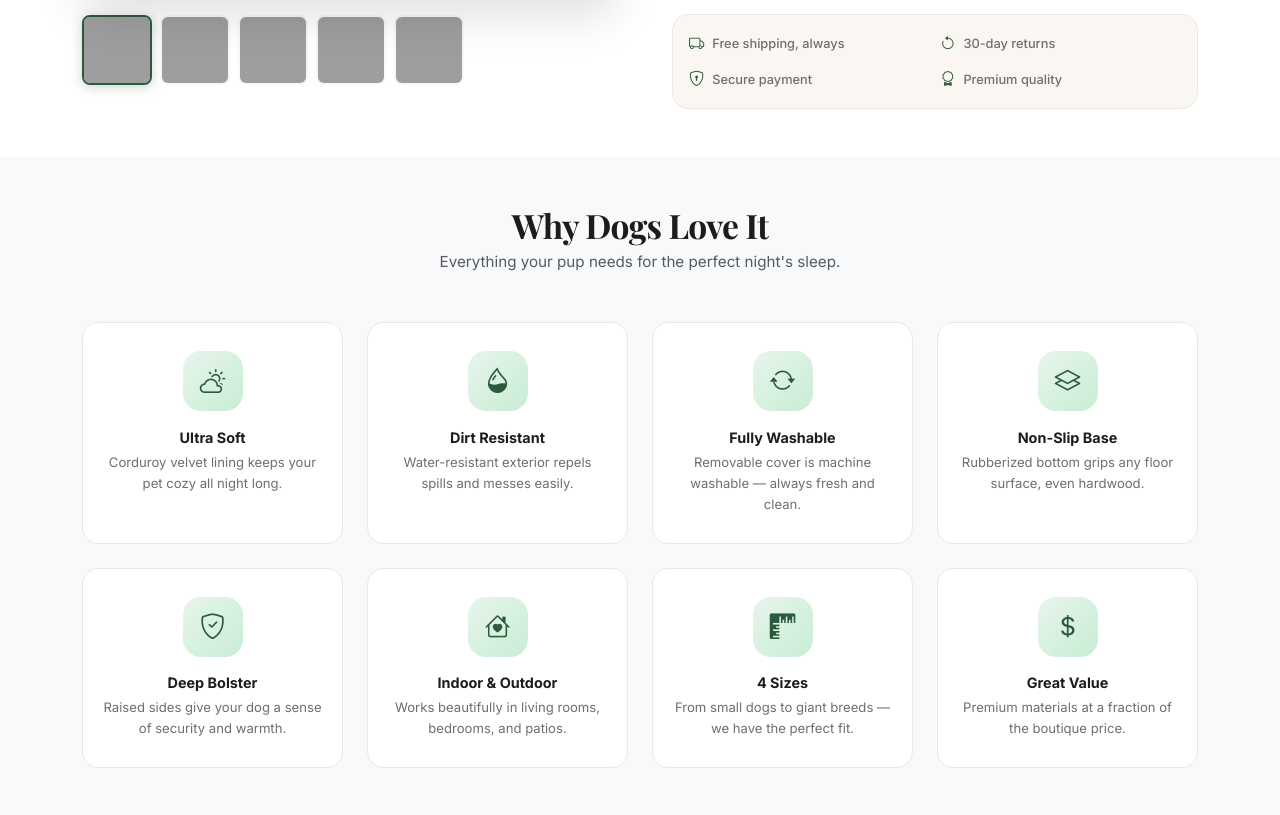
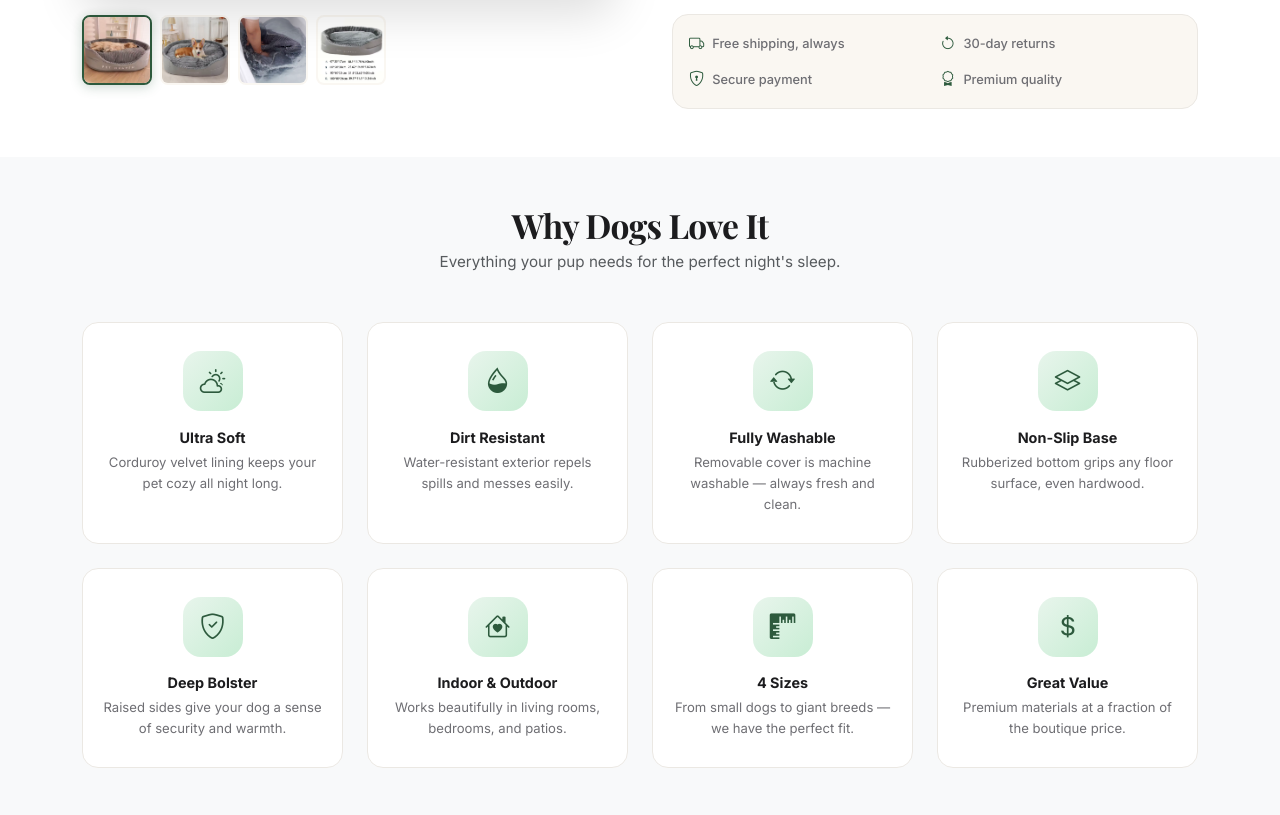
Before and after one commit to ethanhockey1211-lgtm/Dog-bed, an ASP.NET Core app: a page that uses Pages/Index.cshtml in a window 1280 px wide. Shown: the part 699-1514 px from the top of the page. Run offline with ASP.NET Core 8, Linux system fonts and the light colour scheme; some libraries are stand-ins or nearby versions; grey boxes are pictures that could not be loaded.

Commit message:
Wire in product images (IMG_1046–1049)
Updated all image references across Index, Cart, Checkout, and
ProductService to use the four uploaded photos:
  IMG_1046 — golden retriever sleeping (hero)
  IMG_1047 — corgi sitting (lifestyle)
  IMG_1048 — bed being washed (washable feature)
  IMG_1049 — product + size chart (detail)

https://claude.ai/code/session_01Lg4BpGqBLnigzQ4orTEiPG

```diff
--- a/Pages/Cart.cshtml
+++ b/Pages/Cart.cshtml
@@ -28,7 +28,7 @@
                     {
                         <div class="cart-item" data-product="@item.ProductId" data-size="@item.Size" data-color="@item.Color">
                             <div class="cart-item-img">
-                                <img src="/images/bed-hero.jpg" alt="@item.ProductName"
+                                <img src="/images/IMG_1046.jpeg" alt="@item.ProductName"
                                      onerror="this.src='/images/placeholder.svg'" />
                             </div>
                             <div class="cart-item-details flex-grow-1">
--- a/Pages/Checkout.cshtml
+++ b/Pages/Checkout.cshtml
@@ -107,7 +107,7 @@
                     {
                         <div class="checkout-item">
                             <div class="checkout-item-img">
-                                <img src="/images/bed-hero.jpg" alt="@item.ProductName"
+                                <img src="/images/IMG_1046.jpeg" alt="@item.ProductName"
                                      onerror="this.src='/images/placeholder.svg'" />
                                 <span class="checkout-qty-badge">@item.Quantity</span>
                             </div>
--- a/Pages/Index.cshtml
+++ b/Pages/Index.cshtml
@@ -15,24 +15,21 @@
             <div class="col-lg-6">
                 <div class="product-gallery">
                     <div id="mainImage" class="main-image-wrapper">
-                        <img id="mainImg" src="/images/bed-hero.jpg" alt="PET HEAVEN Dog Bed"
+                        <img id="mainImg" src="/images/IMG_1046.jpeg" alt="PET HEAVEN Dog Bed"
                              onerror="this.src='/images/placeholder.svg'" />
                     </div>
                     <div class="thumbnail-row mt-3">
-                        <button class="thumb-btn active" onclick="setImage('/images/bed-hero.jpg', this)">
-                            <img src="/images/bed-hero.jpg" alt="View 1" onerror="this.src='/images/placeholder.svg'" />
+                        <button class="thumb-btn active" onclick="setImage('/images/IMG_1046.jpeg', this)">
+                            <img src="/images/IMG_1046.jpeg" alt="Golden retriever in bed" onerror="this.src='/images/placeholder.svg'" />
                         </button>
-                        <button class="thumb-btn" onclick="setImage('/images/bed-corgi.jpg', this)">
-                            <img src="/images/bed-corgi.jpg" alt="View 2" onerror="this.src='/images/placeholder.svg'" />
+                        <button class="thumb-btn" onclick="setImage('/images/IMG_1047.jpeg', this)">
+                            <img src="/images/IMG_1047.jpeg" alt="Corgi in bed" onerror="this.src='/images/placeholder.svg'" />
                         </button>
-                        <button class="thumb-btn" onclick="setImage('/images/bed-golden.jpg', this)">
-                            <img src="/images/bed-golden.jpg" alt="View 3" onerror="this.src='/images/placeholder.svg'" />
+                        <button class="thumb-btn" onclick="setImage('/images/IMG_1048.jpeg', this)">
+                            <img src="/images/IMG_1048.jpeg" alt="Washable" onerror="this.src='/images/placeholder.svg'" />
                         </button>
-                        <button class="thumb-btn" onclick="setImage('/images/bed-wash.jpg', this)">
-                            <img src="/images/bed-wash.jpg" alt="Washable" onerror="this.src='/images/placeholder.svg'" />
-                        </button>
-                        <button class="thumb-btn" onclick="setImage('/images/bed-product.jpg', this)">
-                            <img src="/images/bed-product.jpg" alt="Product" onerror="this.src='/images/placeholder.svg'" />
+                        <button class="thumb-btn" onclick="setImage('/images/IMG_1049.jpeg', this)">
+                            <img src="/images/IMG_1049.jpeg" alt="Size guide" onerror="this.src='/images/placeholder.svg'" />
                         </button>
                     </div>
                 </div>
```
Also changed, not shown: Services/ProductService.cs (+4 -5 lines).
